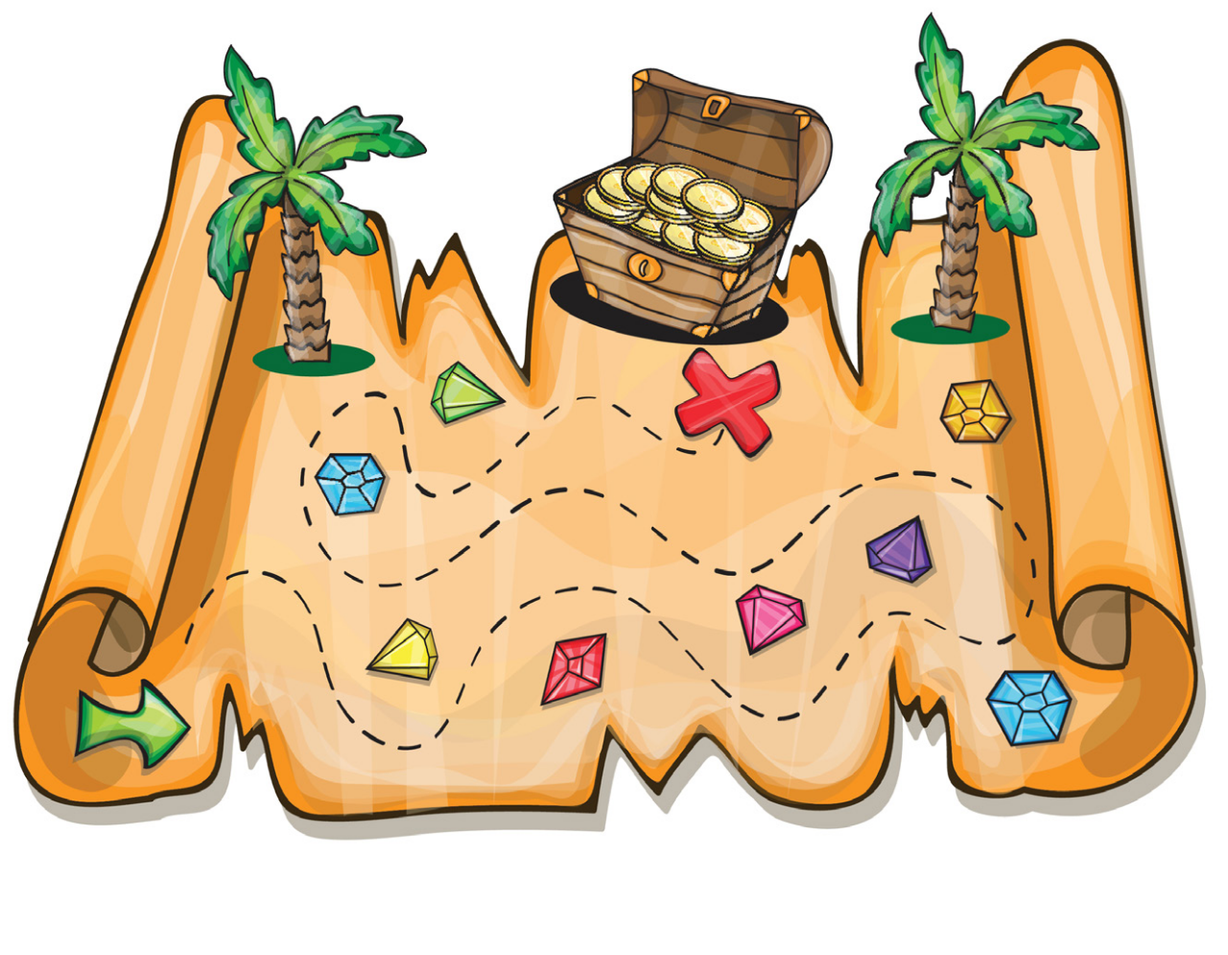
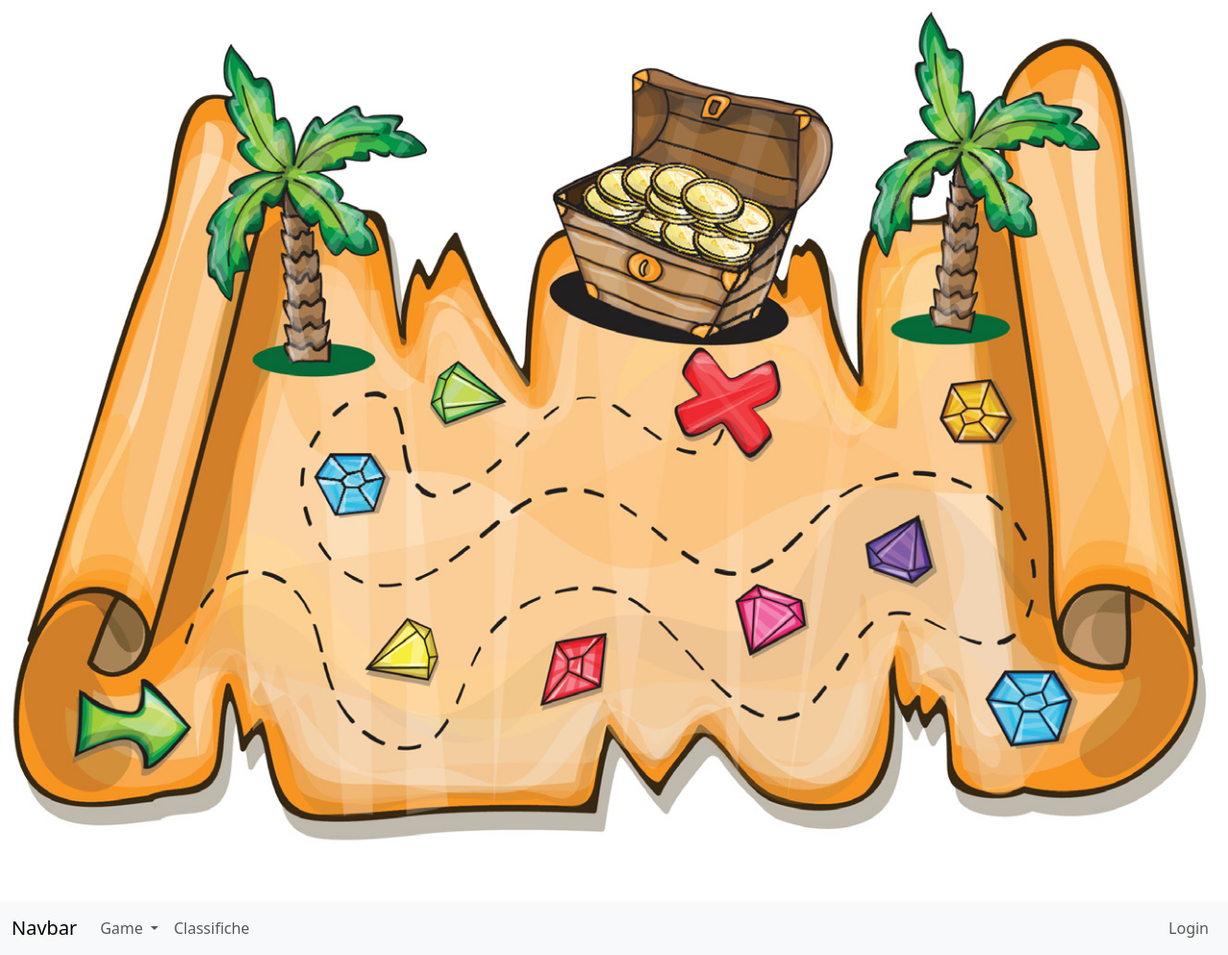
Before and after one commit to angelaspag/Caccia_al_tesoro, a plain HTML site: page index.html in a window 1280 px wide. Shown: the whole page at 96% size. Before the commit the page ends 939 px from the top, so only its background shows below. Drawn offline with nearby package versions, Linux system fonts and the light colour scheme.

Commit message:
Update index.html

```diff
--- a/index.html
+++ b/index.html
@@ -10,6 +10,40 @@
 
     <img src="img/mappatesoro.jpeg" class="img-fluid w-100" alt="mappa caccia al tesoro">
 
+    <nav class="navbar navbar-expand-lg bg-body-tertiary">
+  <div class="container-fluid">
+    <a class="navbar-brand" href="#">Navbar</a>
+    <button class="navbar-toggler" type="button" data-bs-toggle="collapse" data-bs-target="#navbarSupportedContent" aria-controls="navbarSupportedContent" aria-expanded="false" aria-label="Toggle navigation">
+      <span class="navbar-toggler-icon"></span>
+    </button>
+    <div class="collapse navbar-collapse" id="navbarSupportedContent">
+      <ul class="navbar-nav me-auto mb-2 mb-lg-0">
+
+        <li class="nav-item dropdown">
+          <a class="nav-link dropdown-toggle" href="#" role="button" data-bs-toggle="dropdown" aria-expanded="false">
+            Game
+          </a>
+          <ul class="dropdown-menu">
+            <li><a class="dropdown-item" href="#">Visualizza</a></li>
+            <li><a class="dropdown-item" href="#">Inserisci</a></li>
+          </ul>
+        </li>
+
+        <li class="nav-item">
+          <a class="nav-link" href="#">Classifiche</a>
+        </li>
+       </ul>
+
+       <ul class="navbar-nav">
+         <li class="nav-item">
+          <a class="nav-link" href="#">Login</a>
+        </li>
+       </ul>
+
+    </div>
+  </div>
+</nav>
+
     <script src="https://cdn.jsdelivr.net/npm/bootstrap@5.3.3/dist/js/bootstrap.bundle.min.js" integrity="sha384-YvpcrYf0tY3lHB60NNkmXc5s9fDVZLESaAA55NDzOxhy9GkcIdslK1eN7N6jIeHz" crossorigin="anonymous"></script>
   </body>
 </html>
```
